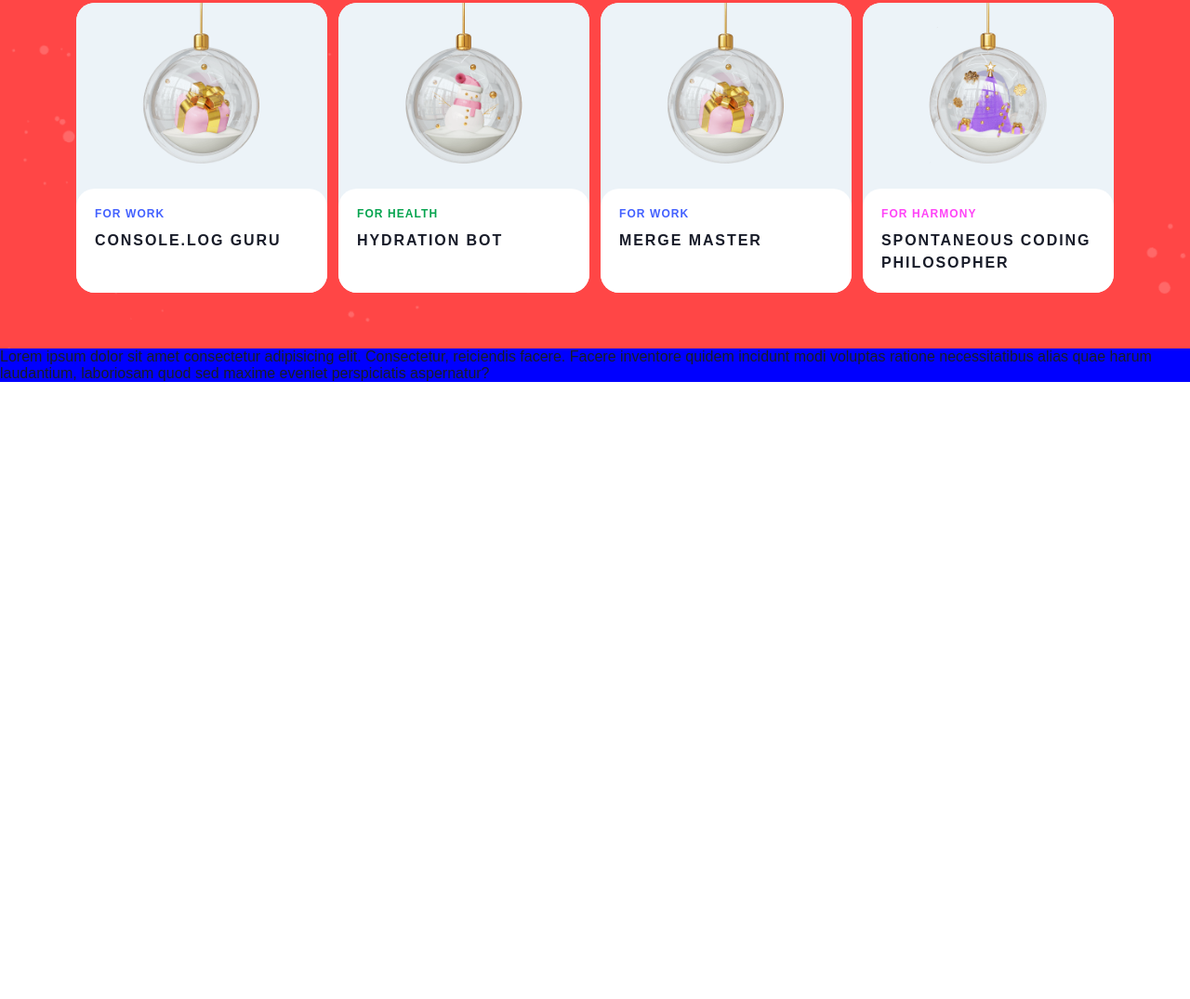
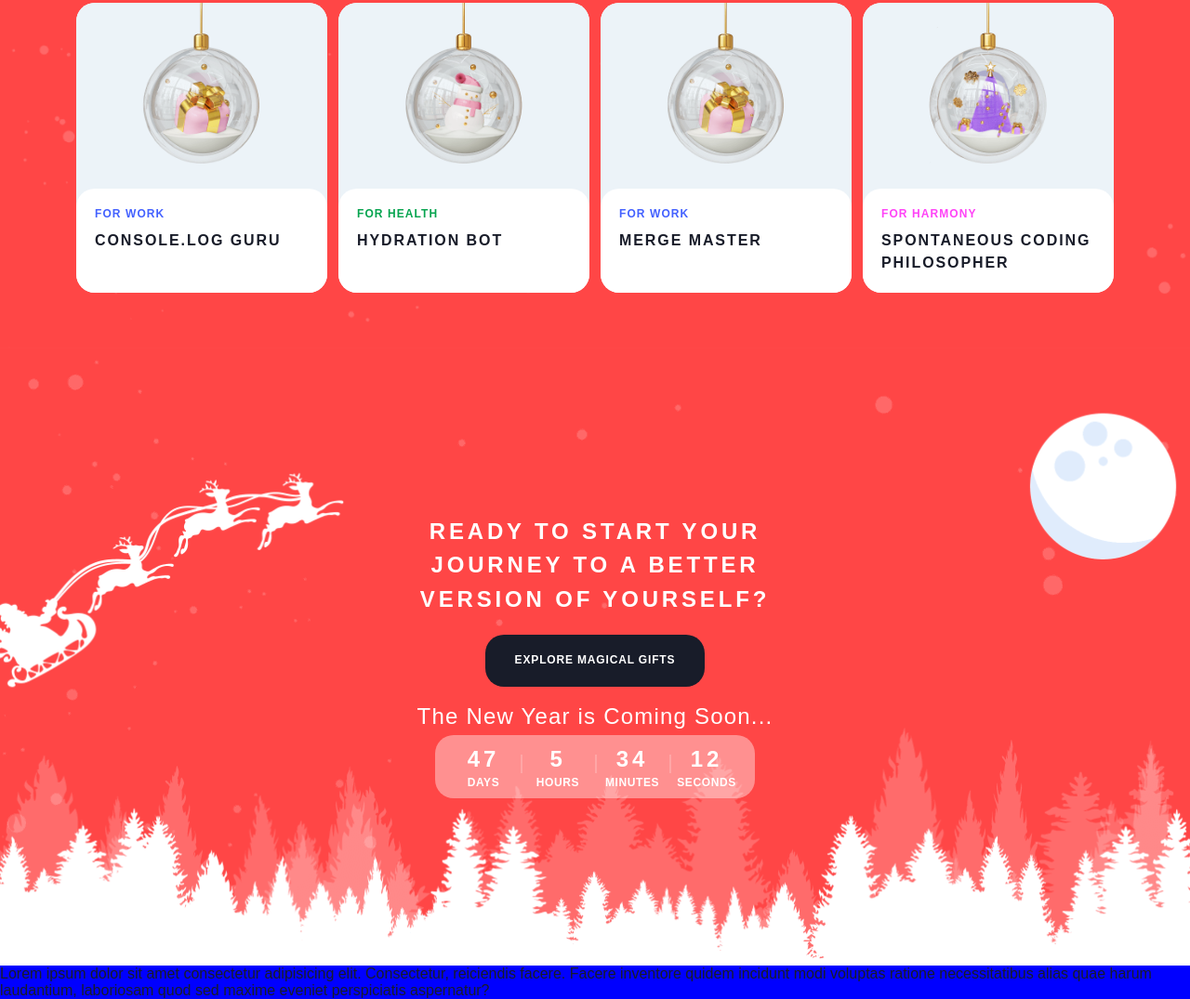
Before and after one commit to SquallerQ/rss-christmas-shop, a plain HTML site: page christmas-shop/pages/main/index.html in a window 1280 px wide. Shown: the part 1831-2906 px from the top of the page at 93% size. Before the commit the page ends 2242 px from the top, so only its background shows below. Drawn offline with Linux system fonts and the light colour scheme; files whose address does not match are found by name.

Commit message:
feat: add cta section on home page

```diff
--- a/christmas-shop/pages/main/index.html
+++ b/christmas-shop/pages/main/index.html
@@ -164,6 +164,32 @@
         </div>
       </div>
     </section>
+    <section class="cta">
+      <div class="cta__content">
+        <h2 class="cta__content-title">Ready to start your journey to a better version of yourself?</h2>
+        <a href="../gifts/index.html" class="cta__content-link">Explore Magical Gifts</a>
+        <p class="cta__content-text">The New Year is Coming Soon...</p>
+        <div class="cta__content-timer cta__timer-items">
+          <div class="cta__timer-item">
+            <div class="cta__timer-number">47</div>
+            <div class="cta__timer-word">Days</div>
+          </div>
+          <div class="cta__timer-item">
+            <div class="cta__timer-number">5</div>
+            <div class="cta__timer-word">Hours</div>
+          </div>
+          <div class="cta__timer-item">
+            <div class="cta__timer-number">34</div>
+            <div class="cta__timer-word">Minutes</div>
+          </div>
+          <div class="cta__timer-item">
+            <div class="cta__timer-number">12</div>
+            <div class="cta__timer-word">Seconds</div>
+          </div>
+        </div>
+      </div>
+
+    </section>
   </main>
   <footer>
     Lorem ipsum dolor sit amet consectetur adipisicing elit. Consectetur, reiciendis facere. Facere inventore quidem
--- a/christmas-shop/pages/main/style.css
+++ b/christmas-shop/pages/main/style.css
@@ -376,6 +376,7 @@ body {
   background-image: url('../../assets/images/bg-snow.png');
   background-size: cover;
   background-position: center center;
+  margin-bottom: -1px;
 }
 .best-gifts__inner {
   padding: 60px 0;
@@ -458,8 +459,113 @@ body {
   text-transform: uppercase;
   color: #181c29;
 }
+/* cta styles */
+.cta {
+  background: url('../../assets/images/bg-forest.png'), url('../../assets/images/bg-snow.png');
+  background-color: #ff4646;
+  background-position: center center;
+  background-size: cover;
+  display: flex;
+  flex-direction: column;
+  justify-content: center;
+  align-items: center;
+}
+.cta__content {
+  max-width: 426px;
+  padding: 180px 0;
+  display: flex;
+  flex-direction: column;
+  align-items: center;
+}
+.cta__content-title {
+  font-family: "Montserrat", sans-serif;
+  font-weight: 600;
+  font-size: 24px;
 
+  line-height: 152%;
+  letter-spacing: 0.16em;
+  text-transform: uppercase;
+  text-align: center;
+  color: #fff;
+}
+.cta__content-link {
+  margin: 20px 0;
+  padding: 20px 32px;
+  font-family: "Montserrat", sans-serif;
+  font-weight: 600;
+  font-size: 12px;
 
+  line-height: 130%;
+  letter-spacing: 0.07em;
+  text-transform: uppercase;
+  text-align: center;
+  color: #fff;
+  background-color: #181c29;
+  border-radius: 20px;
+  border: none;
+  transition: all .3s ease;
+}
+.cta__content-text {
+  margin-bottom: 8px;
+  font-family: "Allura", sans-serif;
+  font-weight: 400;
+  font-size: 24px;
+
+  line-height: 100%;
+  letter-spacing: 0.05em;
+  color: #fff;
+}
+.cta__content-link:hover {
+  cursor: pointer;
+  color: #181c29;
+  background-color: #fff;
+  transition: all .3s ease;
+}
+.cta__timer-items {
+  padding: 8px 12px;
+  width: 344px;
+  display: flex;
+  align-items: center;
+  border-radius: 20px;
+  background-color: rgba(255, 255, 255, 0.4);
+}
+.cta__timer-item {
+  width: 80px;
+  height: 52px;
+  position: relative;
+}
+.cta__timer-item:not(:first-child):after {
+  content: '';
+  position: absolute;
+  background-image: url('../../assets/icons/separator.svg');
+  background-repeat: no-repeat;
+  top: 13px;
+  right: 0px;
+  bottom: 0px;
+  left: 0px;
+}
+.cta__timer-number {
+  font-family: "Montserrat", sans-serif;
+  font-weight: 600;
+  font-size: 24px;
+
+  line-height: 152%;
+  letter-spacing: 0.16em;
+  text-transform: uppercase;
+  text-align: center;
+  color: #fff;
+}
+.cta__timer-word {
+  font-family: "Montserrat", sans-serif;
+  font-weight: 600;
+  font-size: 12px;
+
+  line-height: 130%;
+  letter-spacing: 0.05em;
+  text-transform: uppercase;
+  text-align: center;
+  color: #fff;
+}
 
 footer {
   background-color: blue;
```
Also changed, not shown: christmas-shop/assets/icons/Separator.svg (added), christmas-shop/assets/images/bg-forest.png (added).
